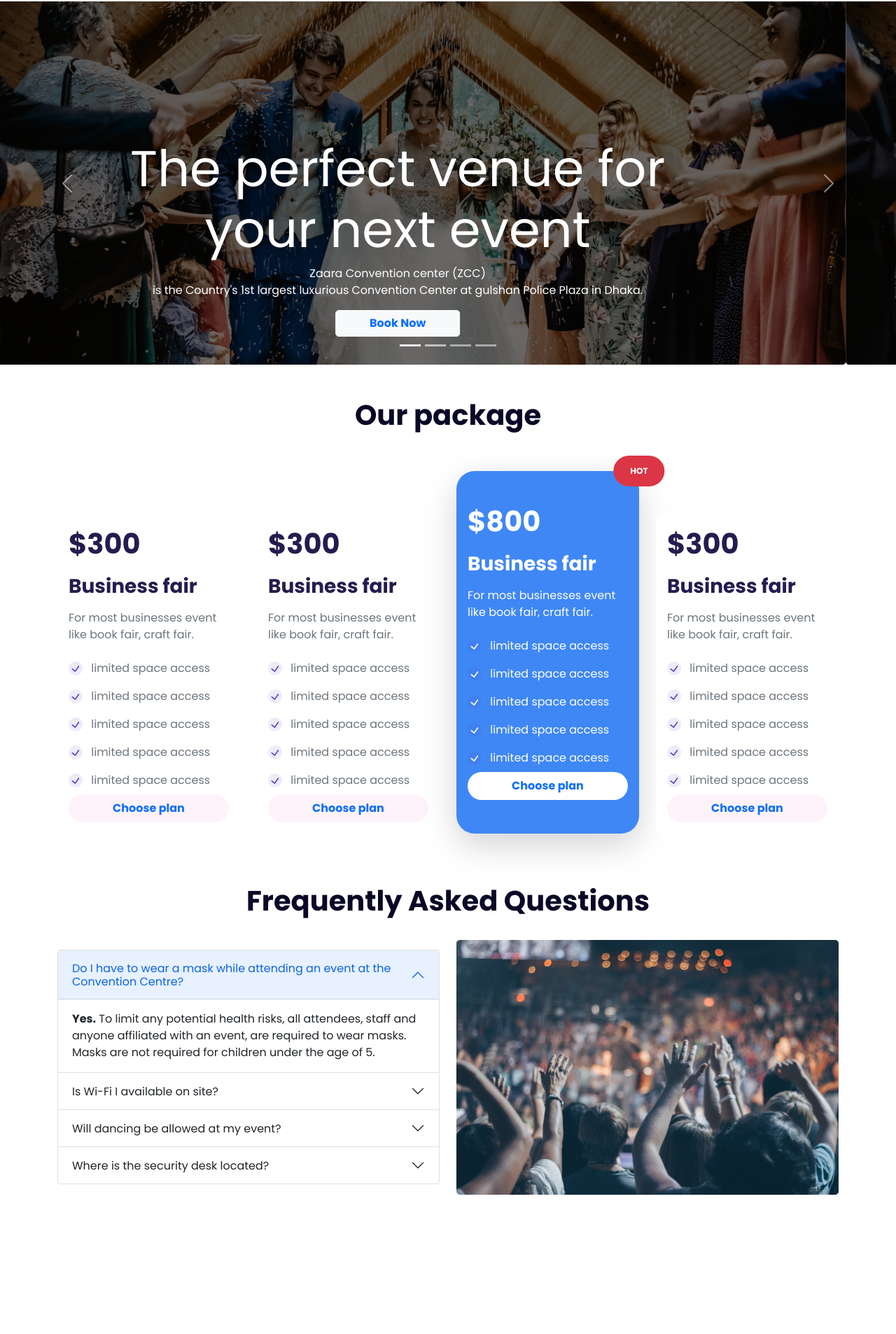
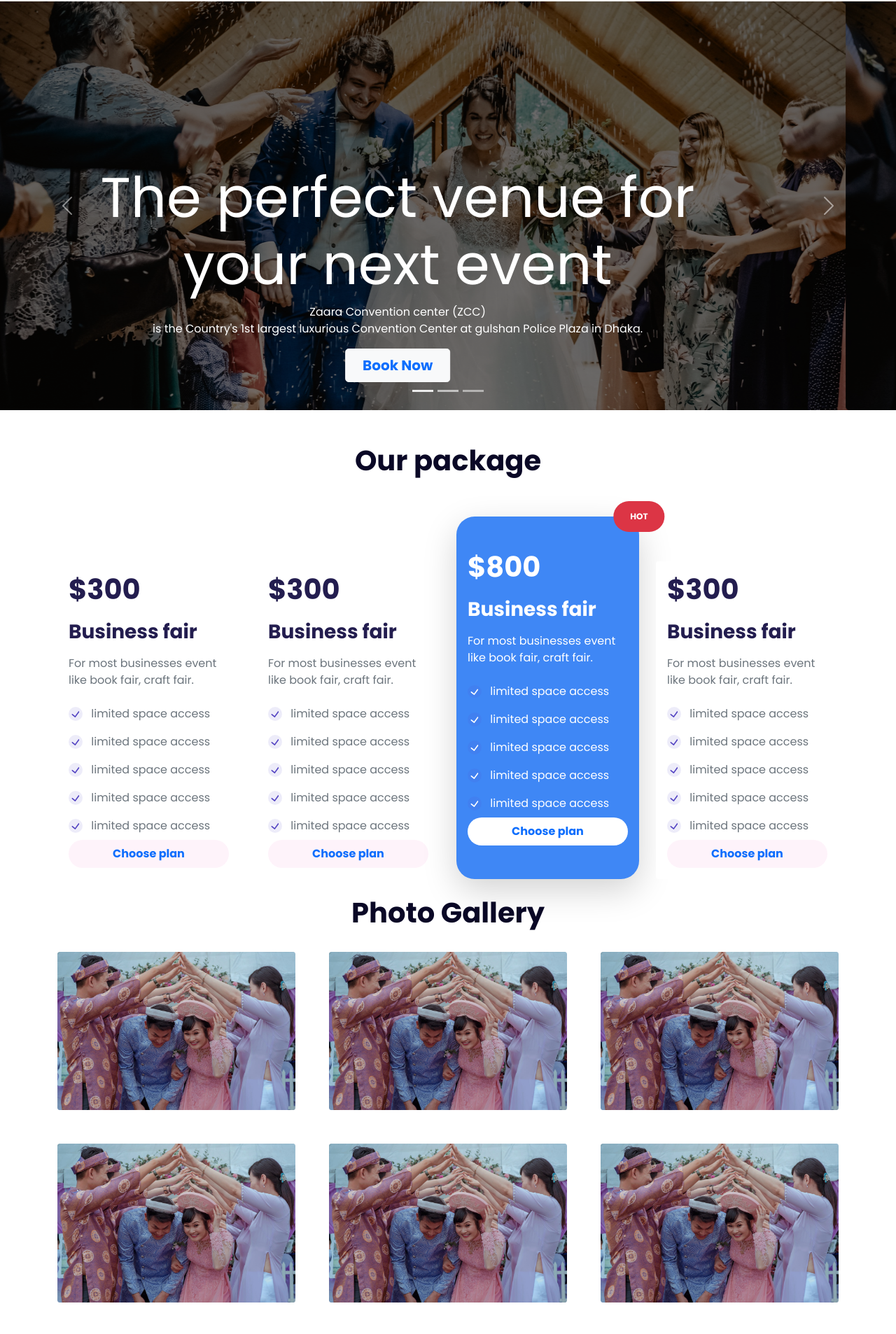
Before and after one commit to rokib97/convension-center, a plain HTML site: page index.html in a window 1280 px wide. Shown: the part 60-1966 px from the top of the page at 70% size. Before the commit the page ends 1815 px from the top, so only its background shows below. Drawn offline with nearby package versions, Linux system fonts and the light colour scheme.

Commit message:
added new section

```diff
--- a/css/style.css
+++ b/css/style.css
@@ -28,3 +28,10 @@ body {
 .card-background-li {
   background-color: #3f87f5;
 }
+.photo-zoom {
+  transition: transform 0.2s ease-in-out;
+  margin: 0 auto;
+}
+.photo-zoom:hover {
+  transform: scale(1.2);
+}
--- a/index.html
+++ b/index.html
@@ -17,8 +17,8 @@
   </head>
   <body>
     <!-- header and nav  -->
-    <header class="">
-      <div class="">
+    <header>
+      <div class="navigation">
         <nav class="navbar navbar-expand-lg navbar-light bg-light">
           <div class="container">
             <a class="navbar-brand fw-bolder my-font-color fs-4" href="#"
@@ -84,82 +84,61 @@
               data-bs-slide-to="2"
               aria-label="Slide 3"
             ></button>
-            <button
-              type="button"
-              data-bs-target="#carouselExampleCaptions"
-              data-bs-slide-to="3"
-              aria-label="Slide 4"
-            ></button>
           </div>
           <div class="carousel-inner">
             <div class="carousel-item active">
-              <img src="images/banner.png" class="d-block w-100" alt="..." />
-              <div
-                class="carousel-caption d-flex flex-column align-items-center text-center justify-content-end"
-              >
-                <h1 class="display-2">The perfect venue for your next event</h1>
-                <p class="">
+              <img src="./images/banner.png" class="d-block" alt="..." />
+              <div class="carousel-caption">
+                <h5 class="display-1">The perfect venue for your next event</h5>
+                <p>
                   Zaara Convention center (ZCC) <br />
                   is the Country's 1st largest luxurious Convention Center at
                   gulshan Police Plaza in Dhaka.
                 </p>
                 <a
+                  target="_blank"
                   href=""
-                  class="btn btn-light px-5 rounded-3 fw-bolder text-primary"
+                  class="btn btn-light btn-lg text-primary fw-bolder px-4 py-2"
+                  >Book Now</a
                 >
-                  Book Now
-                </a>
               </div>
             </div>
             <div class="carousel-item">
-              <img src="images/banner.png" class="d-block w-100" alt="..." />
+              <img src="./images/banner.png" class="d-block" alt="..." />
               <div class="carousel-caption">
-                <h1 class="display-2">The perfect venue for your next event</h1>
-                <p class="">
+                <h5 class="display-1">The perfect venue for your next event</h5>
+                <p>
                   Zaara Convention center (ZCC) <br />
                   is the Country's 1st largest luxurious Convention Center at
                   gulshan Police Plaza in Dhaka.
                 </p>
                 <a
+                  target="_blank"
                   href=""
-                  class="btn btn-light btn-lg px-5 rounded-3 fw-bolder text-primary"
+                  class="btn btn-light btn-lg text-primary fw-bolder px-4 py-2"
+                  >Book Now</a
                 >
-                  Book Now
-                </a>
               </div>
             </div>
             <div class="carousel-item">
-              <img src="images/banner.png" class="d-block w-100" alt="..." />
+              <img
+                src="./images/resize-1643003044579655637pexelsjeremywong1035665.jpg"
+                class="d-block"
+                alt="..."
+              />
               <div class="carousel-caption">
-                <h1 class="display-3">The perfect venue for your next event</h1>
-                <p class="">
+                <h5 class="display-1">The perfect venue for your next event</h5>
+                <p>
                   Zaara Convention center (ZCC) <br />
                   is the Country's 1st largest luxurious Convention Center at
                   gulshan Police Plaza in Dhaka.
                 </p>
                 <a
+                  target="_blank"
                   href=""
-                  class="btn btn-light btn-lg px-5 rounded-3 fw-bolder text-primary"
+                  class="btn btn-light btn-lg text-primary fw-bolder px-4 py-2"
+                  >Book Now</a
                 >
-                  Book Now
-                </a>
-              </div>
-            </div>
-            <div class="carousel-item">
-              <img src="images/banner.png" class="d-block w-100" alt="..." />
-              <div class="carousel-caption">
-                <h1 class="display-3">The perfect venue for your next event</h1>
-                <p class="">
-                  Zaara Convention center (ZCC) <br />
-                  is the Country's 1st largest luxurious Convention Center at
-                  gulshan Police Plaza in Dhaka.
-                </p>
-                <a
-                  href=""
-                  class="btn btn-light btn-lg px-5 rounded-3 fw-bolder text-primary"
-                >
-                  Book Now
-                </a>
               </div>
             </div>
           </div>
@@ -339,7 +318,7 @@
                 class="col-sm-12 col-md-6 col-lg-3 d-flex align-items-start justify-content-center"
               >
                 <div
-                  class="card border-0 shadow-lg card-background position-relative"
+                  class="card border-0 shadow-lg card-background"
                   style="width: 18rem"
                 >
                   <div class="card-body py-5">
@@ -421,10 +400,12 @@
                     >
                       Choose plan
                     </div>
-                    <!-- testing .................  -->
-                    <span class="position-absolute top-0 start-100 translate-middle badge rounded-pill bg-danger px-4 py-3">
-                        HOT
-                        <span class="visually-hidden">unread messages</span>
+                    <span
+                      class="position-absolute top-0 start-100 translate-middle badge rounded-pill bg-danger px-4 py-3"
+                    >
+                      HOT
+                      <span class="visually-hidden">unread messages</span>
+                    </span>
                   </div>
                 </div>
               </div>
@@ -500,6 +481,58 @@
                   </div>
                 </div>
               </div>
+            </div>
+          </div>
+        </div>
+      </section>
+      <!-- gallery section  -->
+      <section>
+        <div class="container">
+          <h1 class="text-center fw-bolder my-font-color py-4">
+            Photo Gallery
+          </h1>
+          <div class="row g-5">
+            <div class="col-lg-4 col-md-6 col-12">
+              <img
+                class="img-fluid photo-zoom"
+                src="./images/wedding.png"
+                alt=""
+              />
+            </div>
+            <div class="col-lg-4 col-md-6 col-12">
+              <img
+                class="img-fluid photo-zoom"
+                src="./images/wedding.png"
+                alt=""
+              />
+            </div>
+            <div class="col-lg-4 col-md-6 col-12">
+              <img
+                class="img-fluid photo-zoom"
+                src="./images/wedding.png"
+                alt=""
+              />
+            </div>
+            <div class="col-lg-4 col-md-6 col-12">
+              <img
+                class="img-fluid photo-zoom"
+                src="./images/wedding.png"
+                alt=""
+              />
+            </div>
+            <div class="col-lg-4 col-md-6 col-12">
+              <img
+                class="img-fluid photo-zoom"
+                src="./images/wedding.png"
+                alt=""
+              />
+            </div>
+            <div class="col-lg-4 col-md-6 col-12">
+              <img
+                class="img-fluid photo-zoom"
+                src="./images/wedding.png"
+                alt=""
+              />
             </div>
           </div>
         </div>
```
Also changed, not shown: images/gallery1.jpg (added), images/resize-1643003044579655637pexelsjeremywong1035665.jpg (added).
